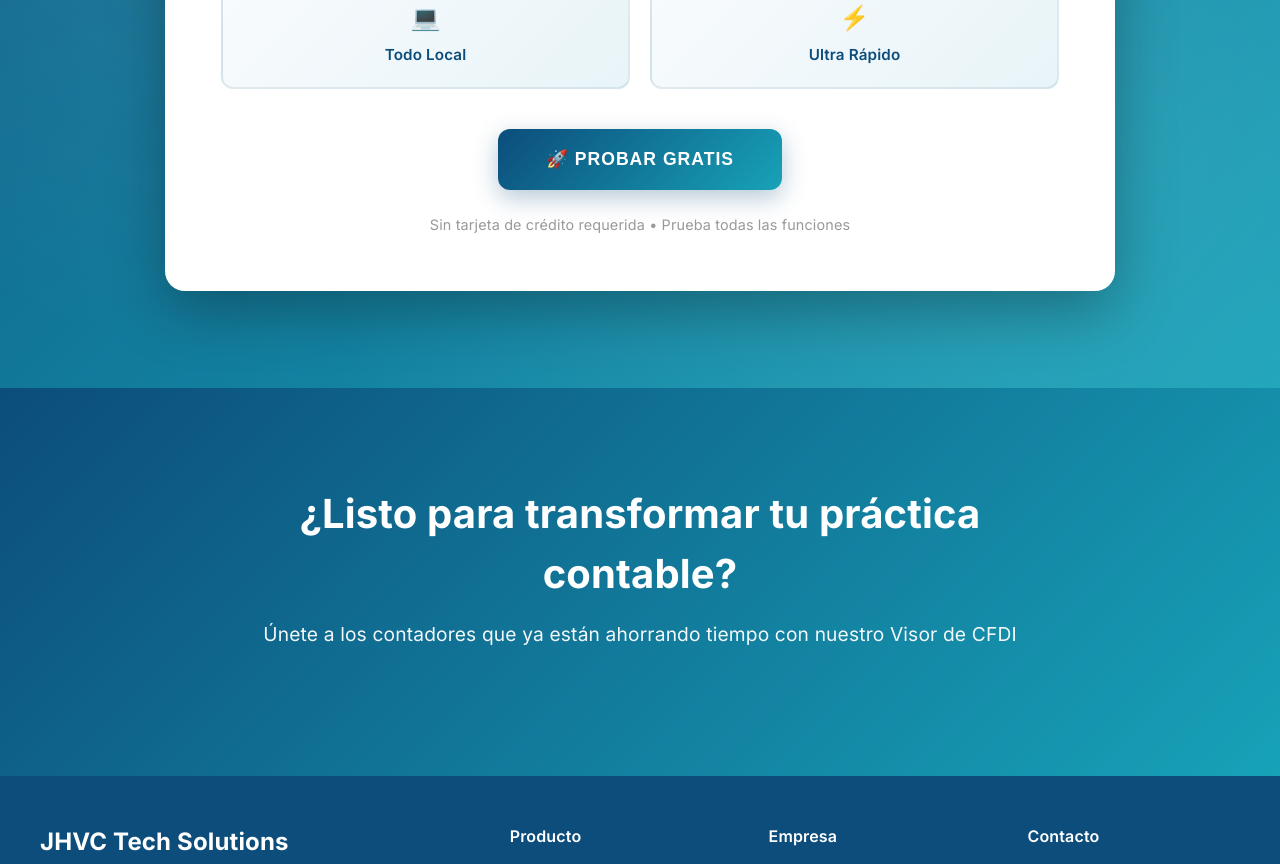
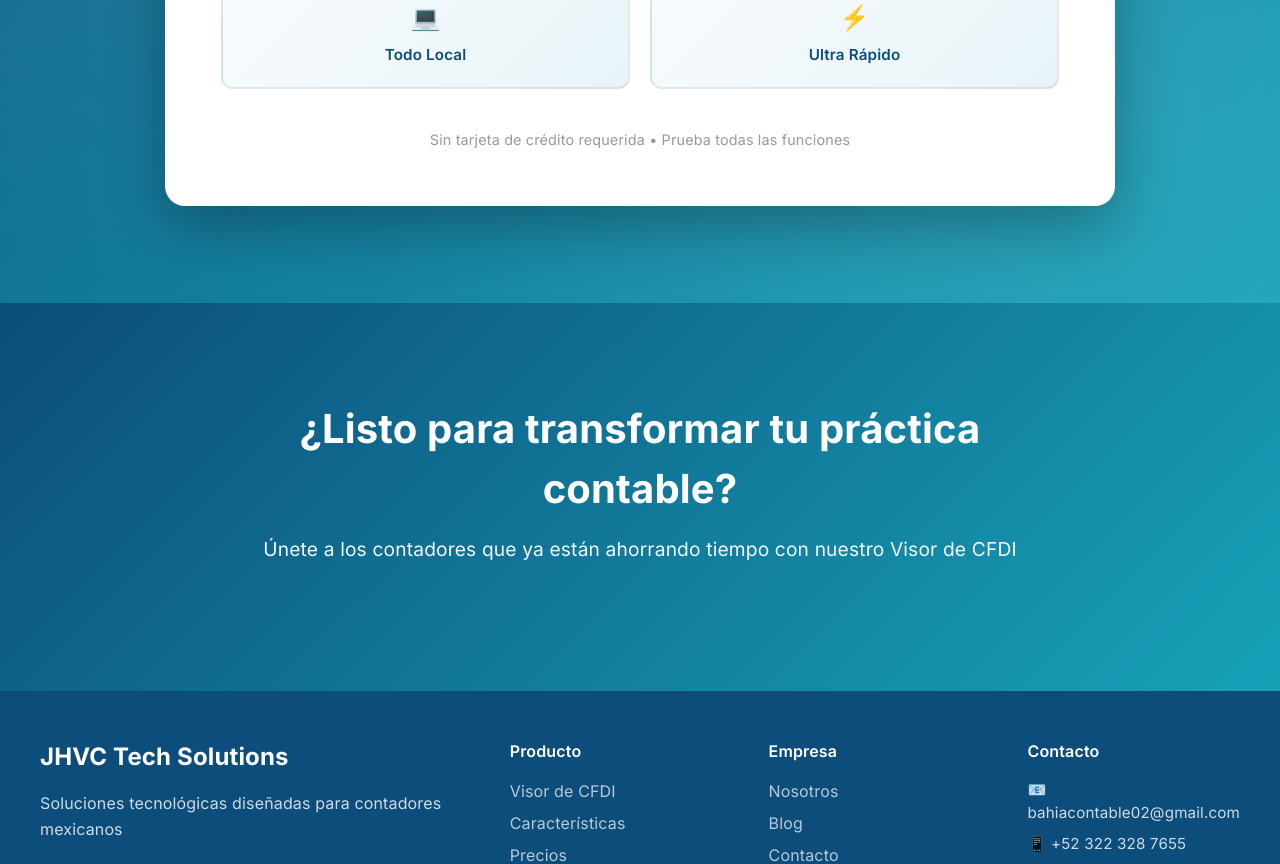
Before and after one commit to vhop90516-rgb/jhvc-backend, a React (Vite) app in the folder frontend/: page / in a window 1280 px wide. Shown: the part 2960-3824 px from the top of the page. Built offline with nearby package versions, Linux system fonts and the light colour scheme.

Commit message:
Fix: RutasIPPPIIo

```diff
--- a/frontend/src/pages/Landing.jsx
+++ b/frontend/src/pages/Landing.jsx
@@ -704,30 +704,7 @@ const Landing = () => {
                 ))}
               </div>
 
-              <button onClick={() => navigate('/register')} style={{
-                padding: '1.25rem 3rem',
-                background: 'linear-gradient(135deg, #0c4d7b 0%, #17a2b8 100%)',
-                border: 'none',
-                borderRadius: '12px',
-                color: 'white',
-                fontWeight: 800,
-                fontSize: '1.1rem',
-                cursor: 'pointer',
-                transition: 'all 0.3s',
-                boxShadow: '0 8px 25px rgba(12, 77, 123, 0.3)',
-                textTransform: 'uppercase',
-                letterSpacing: '1px'
-              }}
-              onMouseEnter={e => {
-                e.target.style.transform = 'translateY(-3px) scale(1.05)'
-                e.target.style.boxShadow = '0 12px 35px rgba(12, 77, 123, 0.4)'
-              }}
-              onMouseLeave={e => {
-                e.target.style.transform = 'translateY(0) scale(1)'
-                e.target.style.boxShadow = '0 8px 25px rgba(12, 77, 123, 0.3)'
-              }}>
-                🚀 Probar Gratis
-              </button>
+
 
               <p style={{
                 marginTop: '1.5rem',
```
Also changed, not shown: 3 other files (tests, documents, lock files or other folders).
